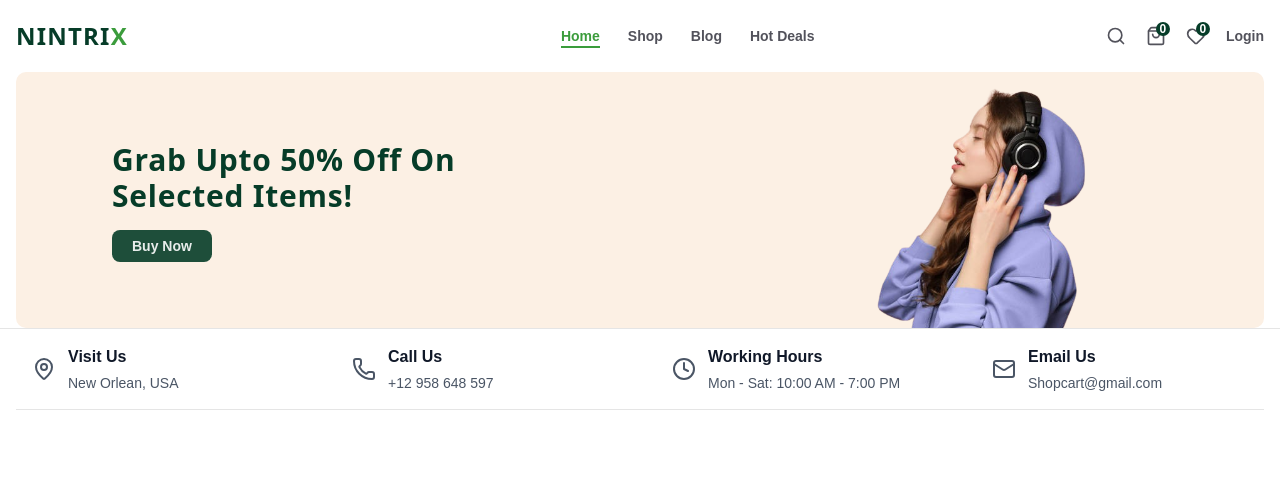
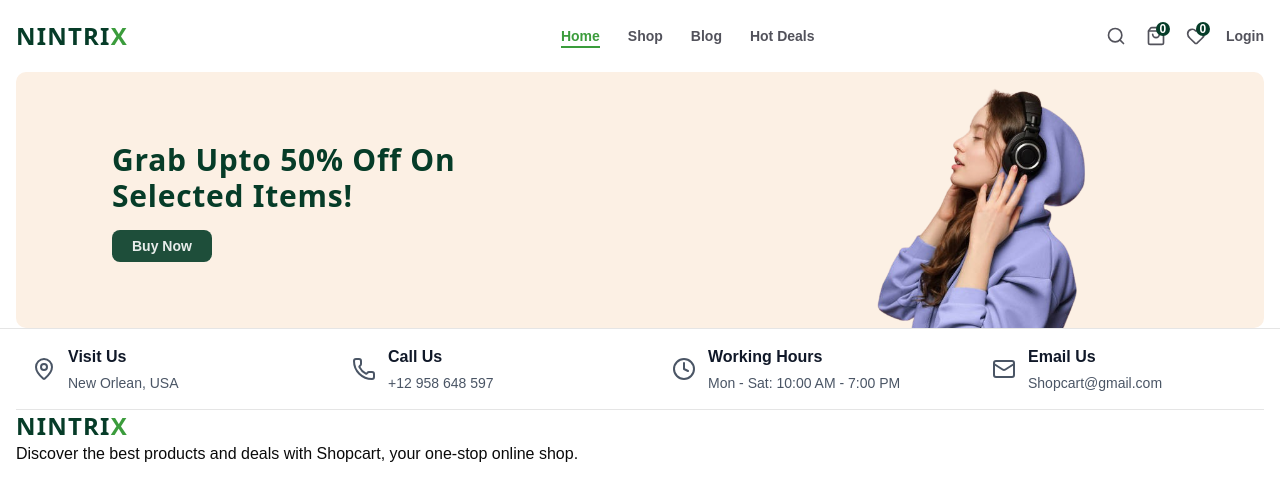
Before and after one commit to Roshen-Perera/nintrix-app, a Next.js app: page / in a window 1280 px wide. Shown: the top 500 px of the page. Built offline with nearby package versions, Linux system fonts and the light colour scheme; no server answers.

Commit message:
feat: add logo and description to Footer component

```diff
--- a/components/Footer.tsx
+++ b/components/Footer.tsx
@@ -1,6 +1,7 @@
 import React from 'react'
 import Container from './Container'
 import FooterTop from './FooterTop'
+import Logo from './Logo'
 
 const Footer = () => {
   return (
@@ -8,7 +9,7 @@ const Footer = () => {
       <Container>
         <FooterTop />
         <div>
-          <div></div>
+          <div><Logo /><p>Discover the best products and deals with Shopcart, your one-stop online shop.</p></div>
           <div></div>
           <div></div>
           <div></div>
```
